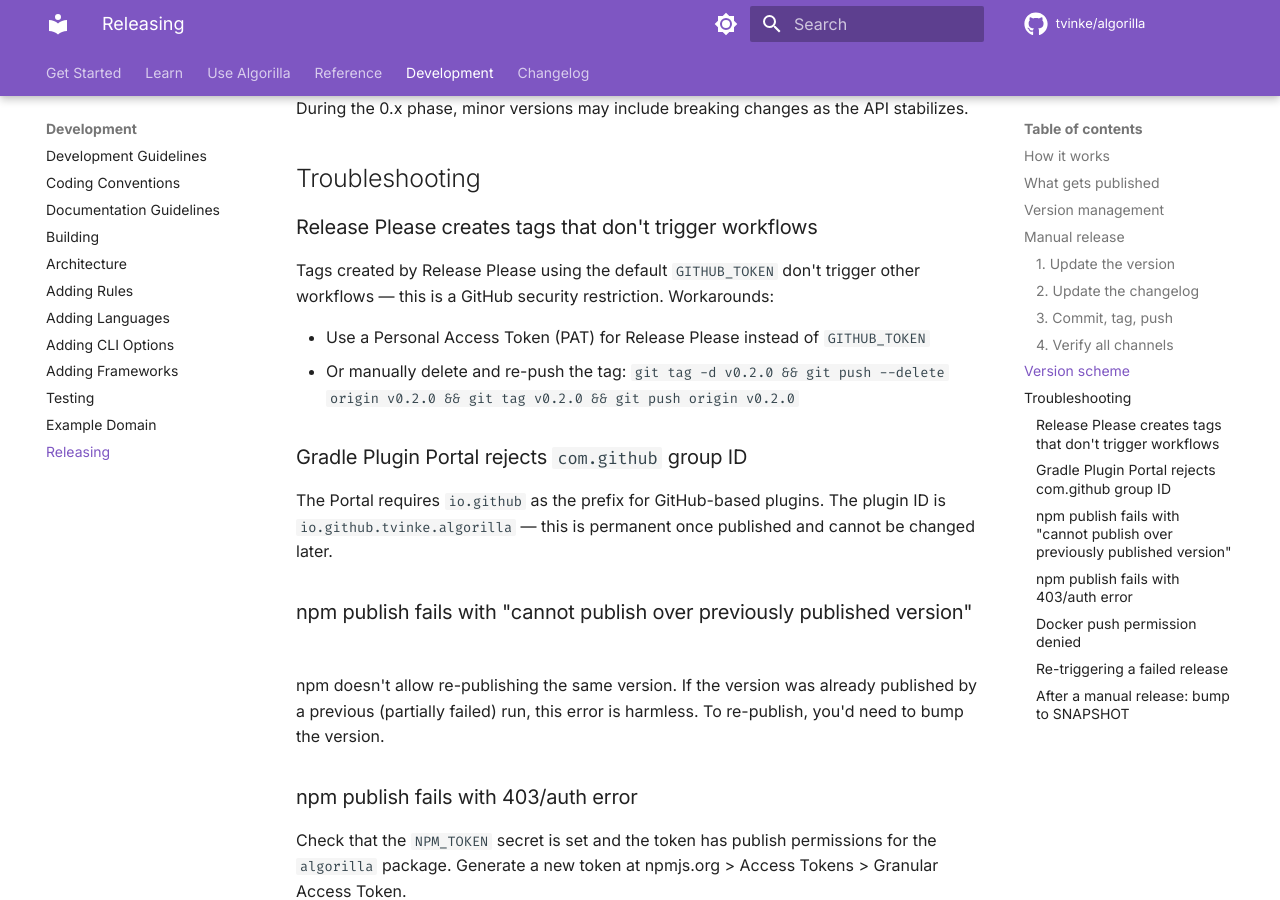
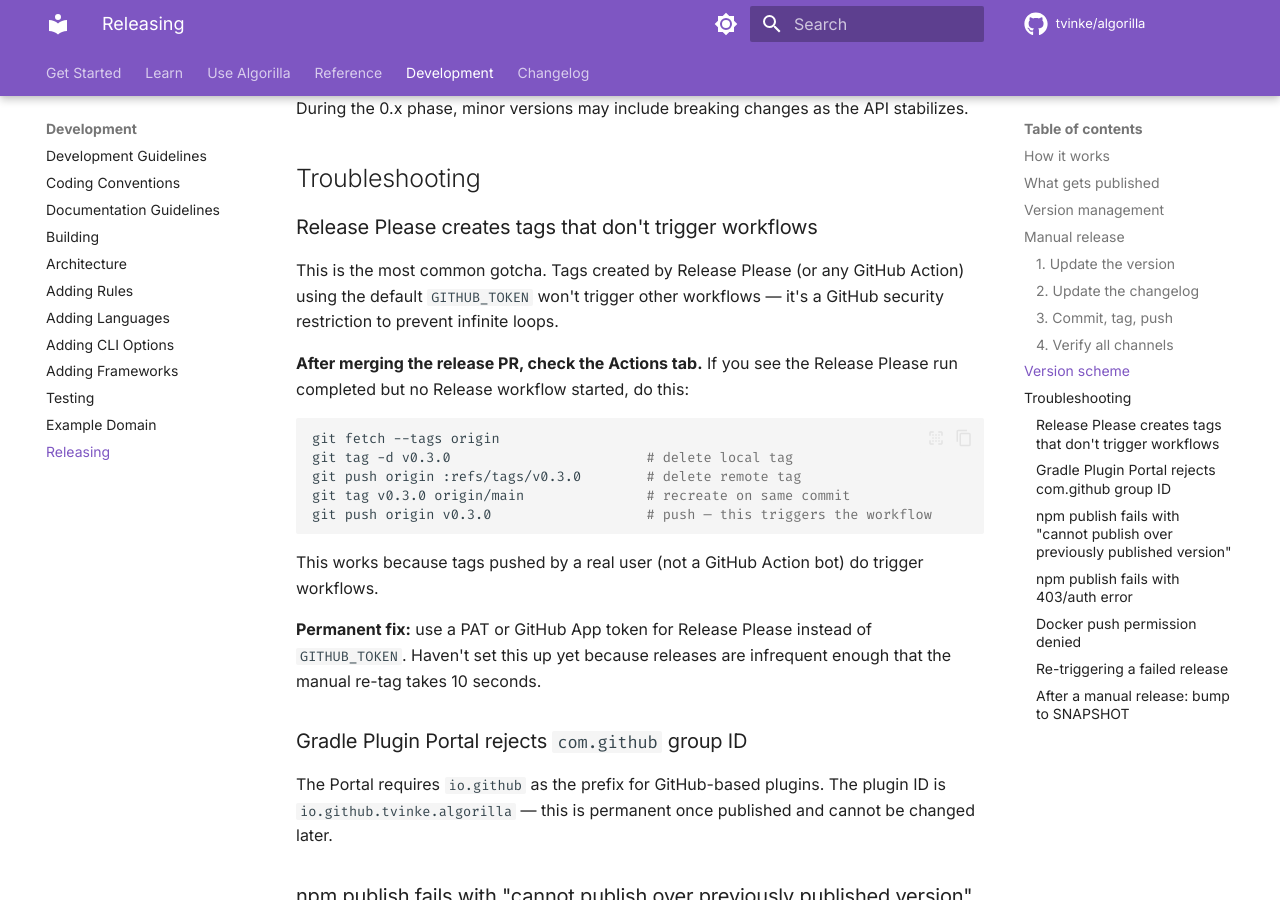
Before and after one commit to tvinke/algorilla, an MkDocs documentation site: the page built from docs/docs/developer/releasing.md, in a window 1280 px wide and 900 px high, scrolled down 2479 px. Built offline with MkDocs 1.6.1 and Material for MkDocs 9.7.7, drawn with Linux system fonts in a browser that asks for light colours; comment, search, counter and statistics services are not loaded.

Commit message:
docs: clarify tag re-push workaround for release-please

````diff
--- a/docs/docs/developer/releasing.md
+++ b/docs/docs/developer/releasing.md
@@ -94,10 +94,21 @@ During the 0.x phase, minor versions may include breaking changes as the API sta
 
 ### Release Please creates tags that don't trigger workflows
 
-Tags created by Release Please using the default `GITHUB_TOKEN` don't trigger other workflows — this is a GitHub security restriction. Workarounds:
+This is the most common gotcha. Tags created by Release Please (or any GitHub Action) using the default `GITHUB_TOKEN` won't trigger other workflows — it's a GitHub security restriction to prevent infinite loops.
 
-- Use a Personal Access Token (PAT) for Release Please instead of `GITHUB_TOKEN`
-- Or manually delete and re-push the tag: `git tag -d v0.2.0 && git push --delete origin v0.2.0 && git tag v0.2.0 && git push origin v0.2.0`
+**After merging the release PR, check the Actions tab.** If you see the Release Please run completed but no Release workflow started, do this:
+
+```bash
+git fetch --tags origin
+git tag -d v0.3.0                        # delete local tag
+git push origin :refs/tags/v0.3.0        # delete remote tag
+git tag v0.3.0 origin/main               # recreate on same commit
+git push origin v0.3.0                   # push — this triggers the workflow
+```
+
+This works because tags pushed by a real user (not a GitHub Action bot) do trigger workflows.
+
+**Permanent fix:** use a PAT or GitHub App token for Release Please instead of `GITHUB_TOKEN`. Haven't set this up yet because releases are infrequent enough that the manual re-tag takes 10 seconds.
 
 ### Gradle Plugin Portal rejects `com.github` group ID
 
````
